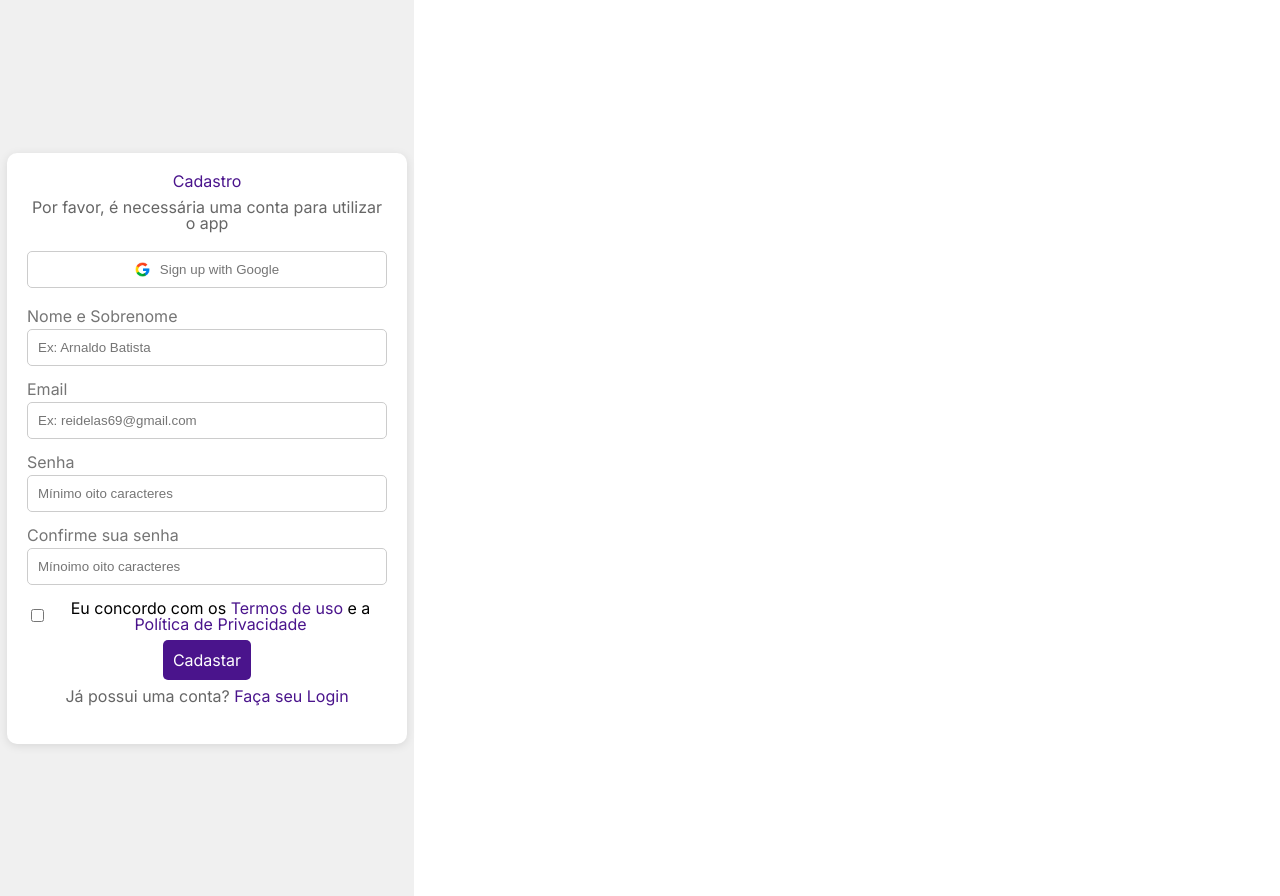
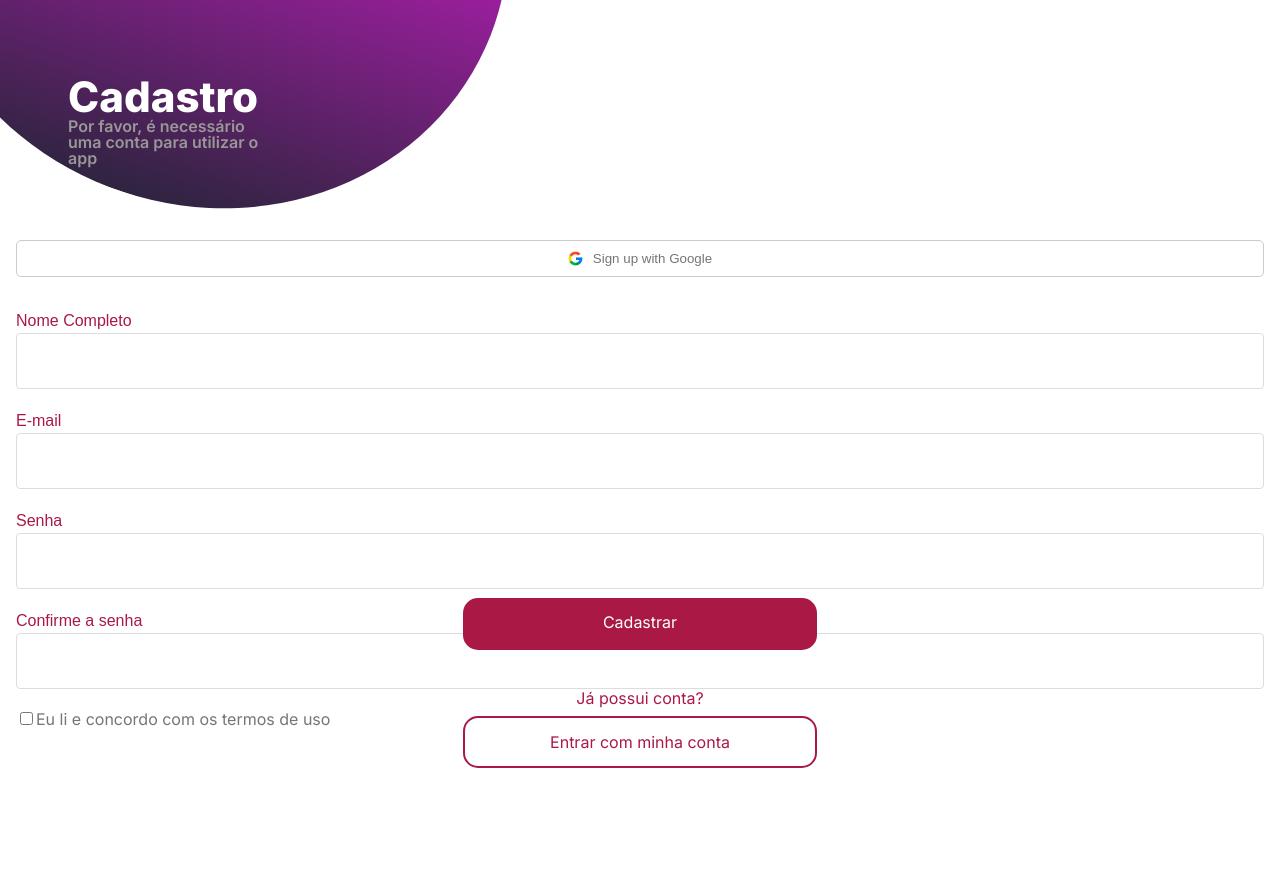
Before and after one commit to UnBArqDsw2024-1/2024.1_G8_UnBreja, a React (Create React App) app in the folder code/frontend/unbreja/: page /cadastrar in a window 1280 px wide. After the commit the page ends 800 px from the top, so only its background shows below. Built offline with nearby package versions, Linux system fonts and the light colour scheme.

Commit message:
fix: styling signup page
Co-authored-by: Augcamp <augustocampos415@gmail.com>
Co-authored-by: Jpanacleto2 <Jpanacleto5@gmail.com>

```diff
--- a/code/frontend/unbreja/src/components/Button.jsx
+++ b/code/frontend/unbreja/src/components/Button.jsx
@@ -11,7 +11,7 @@ const Button = ({ className, children, ...props }) => (
 export default styled(Button)`
     background-color: #AA1945;
     color: white;
-    padding: 20px;
+    padding: 16px;
     width: 354px;
     height: 52px;
     border-radius: 15px;
--- a/code/frontend/unbreja/src/components/Elipse.jsx
+++ b/code/frontend/unbreja/src/components/Elipse.jsx
@@ -1,13 +1,13 @@
 import React from "react";
 
-const Elipse = () => (
+const Elipse = ({ top }) => (
   <svg
     width="600.51px"
     height="556.03px"
     viewBox="0 0 600.5162.06%"
     style={{
       position: "absolute",
-      top: "-250px",
+      top,
       left: "-90px",
       transform: "rotate(18.38deg)",
       zIndex: 0
--- /dev/null
+++ b/code/frontend/unbreja/src/components/Input.jsx
@@ -0,0 +1,56 @@
+import styled from "styled-components"
+
+function Input({ className }) {
+    return (
+        <div className={className} id="float-label">
+            <label htmlFor="nomecompleto">
+                Nome Completo
+            </label>
+            <input type="nomecompleto" />
+
+            <label htmlFor="email">
+                E-mail
+            </label>
+            <input type="email" />
+
+            <label htmlFor="senha">
+                Senha
+            </label>
+            <input type="senha" />
+
+            <label htmlFor="confirmarsenha">
+                Confirme a senha
+            </label>
+            <input type="confirmarsenha" />
+
+        </div>
+    )
+}
+
+export default styled(Input)`
+display: flex;
+flex-direction: column;
+min-width: 350px;
+
+
+input {
+    width: 100%;
+    height: 56px;
+    padding: 0px 16px 0 14px;
+    outline: 0;
+    border: 1px solid #ddd;
+    border-radius: 4px;
+    background: #fff;
+    font-family: Arial, Helvetica, sans-serif;
+    font-size: 16px;
+    margin-bottom: 20px;
+}
+
+label {
+    font-size: 16px;
+    font-family: Arial, Helvetica, sans-serif;
+    color: #AA1945;
+    pointer-events: none;
+    line-height: 24px;
+}
+`
--- /dev/null
+++ b/code/frontend/unbreja/src/components/PageHeader.jsx
@@ -0,0 +1,33 @@
+import styled from "styled-components";
+
+function PageHeader({ className, title, subtitle }) {
+
+    return (
+        <div className={className}>
+            <h1>{title}</h1>
+            <h2>{subtitle}</h2>
+        </div>
+    );
+}
+
+export default styled(PageHeader)`
+    z-index: 1;
+    display: flex;
+    flex-direction: column;
+    max-width: 214px;
+    margin: 60px 0 42px 52px;
+
+    h1 {
+        font-size: 42px;
+        font-weight: 800;
+        font-family: "Inter", sans-serif;
+        color: white;
+    }
+
+    h2 {
+        font-size: 16px;
+        font-weight: 600;
+        font-family: "Inter", sans-serif;
+        color: #999797;
+    }
+`;
--- /dev/null
+++ b/code/frontend/unbreja/src/components/SignUpForm.jsx
@@ -0,0 +1,74 @@
+import styled from "styled-components";
+import Input from "./Input";
+import Button from "../components/Button";
+
+function SignUpForm() {
+    return (
+        <div>
+            <Input />
+            <div className="terms-container">
+                <input type="checkbox" id="terms" />
+                <label htmlFor="terms">
+                    Eu li e concordo com os termos de uso
+                </label>
+            </div>
+            <ButtonWrapper>
+                <Button to="/cadastrar">Cadastrar</Button>
+                <TextWrapper>
+                    <p>Já possui conta?</p>
+                    <StyledButton to="/entrar">Entrar com minha conta</StyledButton>
+                </TextWrapper>
+            </ButtonWrapper>
+        </div>
+    );
+}
+
+export default styled(SignUpForm)`
+    .terms-container {
+        display: flex;
+        align-items: center;
+        margin-top: 20px;
+
+        label {
+            font-size: 16px;
+            margin-left: 50px;
+        }
+
+        input[type="checkbox"] {
+            width: 20px;
+            height: 20px;
+            cursor: pointer;
+            appearance: none;
+            border-radius: 8px;
+            transform: scale(1.5);
+        }
+    }
+`;
+
+const ButtonWrapper = styled.div`
+  position: absolute;
+  bottom: 12px; /* Ajuste o valor para posicionar o botão mais para baixo */
+  left: 50%;
+  transform: translateX(-50%);
+  text-align: center; /* Centraliza o texto e os botões */
+`;
+
+const TextWrapper = styled.div`
+  margin-top: 20px; /* Espaço entre o botão Cadastrar e o texto */
+
+  p {
+    font-size: 16px;
+    color: #AA1945; /* Cor do texto "Já possui conta?" */
+    margin-bottom: 10px; /* Espaço entre o texto e o botão */
+  }
+`;
+
+const StyledButton = styled(Button)`
+  background-color: white;
+  color: #AA1945; /* Cor do texto */
+  border: 2px solid #AA1945; /* Borda vermelha */
+
+  &:hover {
+    background-color: #f8f8f8; /* Alterar a cor de fundo ao passar o mouse, se desejar */
+  }
+`;
--- a/code/frontend/unbreja/src/pages/InitialPage.jsx
+++ b/code/frontend/unbreja/src/pages/InitialPage.jsx
@@ -1,14 +1,13 @@
 import styled from "styled-components";
 import logo from "../assets/logo.svg";
 import Elipse from "../components/Elipse";
-import { Link } from "react-router-dom";
 import Button from "../components/Button";
 
 export default function InitialPage() {
   return (
     <MainDiv>
       <ElipseWrapper>
-        <Elipse />
+        <Elipse top="-250px" />
         <Text>Seja bem vindo ao</Text>
       </ElipseWrapper>
       <ImageWrapper>
--- a/code/frontend/unbreja/src/pages/SignUpPage.jsx
+++ b/code/frontend/unbreja/src/pages/SignUpPage.jsx
@@ -2,108 +2,54 @@ import React from "react";
 import styled from "styled-components";
 import google_icon from "../assets/google_icon.png"
 import { Link } from "react-router-dom";
+import Button from "../components/Button";
+import Elipse from "../components/Elipse";
+import PageHeader from "../components/PageHeader";
+import SignUpForm from "../components/SignUpForm";
 
 export default function SignUpPage() {
   return (
     <MainDiv>
-      <SignUpCard>
-        <Title>Cadastro</Title>
-        <Subtitle>
-          Por favor, é necessária uma conta para utilizar o app
-        </Subtitle>
-
-        <GoogleButton>
-          <GoogleIcon src={google_icon} alt="Google Icon" />
-          Sign up with Google
-        </GoogleButton>
-
-        <Form>
-          <InputGroup>
-            <Label htmlFor="fullName">Nome e Sobrenome</Label>
-            <Input
-              type="text"
-              id="fullName"
-              placeholder="Ex: Arnaldo Batista"
-            />
-          </InputGroup>
-
-          <InputGroup>
-            <Label htmlFor="email">Email</Label>
-            <Input
-              type="email"
-              id="email"
-              placeholder="Ex: reidelas69@gmail.com"
-            />
-          </InputGroup>
-
-          <InputGroup>
-            <Label htmlFor="password">Senha</Label>
-            <Input
-              type="password"
-              id="password"
-              placeholder="Mínimo oito caracteres"
-            />
-          </InputGroup>
-
-          <InputGroup>
-            <Label htmlFor="confirmPassword">Confirme sua senha</Label>
-            <Input
-              type="password"
-              id="confirmPassword"
-              placeholder="Mínoimo oito caracteres"
-            />
-          </InputGroup>
-
-          <CheckboxGroup>
-            <Checkbox type="checkbox" id="terms" />
-            <CheckboxLabel htmlFor="terms">
-              Eu concordo com os{" "}
-              <StyledLink href=" /terms">Termos de uso </StyledLink> e a{" "}
-              <StyledLink href="/privacy">Política de Privacidade</StyledLink>
-            </CheckboxLabel>
-          </CheckboxGroup>
-
-          <SignUpButton to="/perfil">Cadastar</SignUpButton>
-        </Form>
-
-        <LoginLink>
-          Já possui uma conta?{" "}
-          <StyledLink href="/login">Faça seu Login</StyledLink>
-        </LoginLink>
-      </SignUpCard>
+      <Elipse top="-350px" />
+      <PageHeader title="Cadastro" subtitle="Por favor, é necessário uma conta para utilizar o app" />
+      <GoogleButton>
+        <GoogleIcon src={google_icon} alt="Google Icon" />
+        Sign up with Google
+      </GoogleButton>
+      <SignUpForm />
     </MainDiv>
   );
 }
 
 const MainDiv = styled.div`
   font-family: "Inter", sans-serif;
-  width: 414px;
-  height: 896px;
   display: flex;
   flex-direction: column;
-  align-items: center;
-  justify-content: center;
-  background-color: #f0f0f0;
+  gap: 32px;
+  padding: 16px;
+  z-index: 1;
 `;
 
 const SignUpCard = styled.div`
   background-color: white;
   padding: 20px;
   border-radius: 10px;
-  box-shadow: 0 2px 10px rgba(0, 0, 0, 0.1);
   text-align: center;
   max-width: 400px;
   width: 100%;
+  z-index: 1;
 `;
 
 const Title = styled.h1`
   color: #4a148c;
   margin-bottom: 10px;
+  z-index: 1;
 `;
 
 const Subtitle = styled.p`
   color: #666;
   margin-bottom: 20px;
+  z-index: 1;
 `;
 
 const GoogleButton = styled.button`
@@ -112,8 +58,6 @@ const GoogleButton = styled.button`
   border: 1px solid #ccc;
   border-radius: 5px;
   padding: 10px;
-  width: 100%;
-  margin-bottom: 20px;
   cursor: pointer;
   display: flex;
   justify-content: center;
--- a/code/frontend/unbreja/src/theme/globalStyles.jsx
+++ b/code/frontend/unbreja/src/theme/globalStyles.jsx
@@ -20,6 +20,7 @@ time, mark, audio, video {
 	font-size: 100%;
 	font: inherit;
 	vertical-align: baseline;
+	color: #757575;
 }
 /* HTML5 display-role reset for older browsers */
 article, aside, details, figcaption, figure,
```
